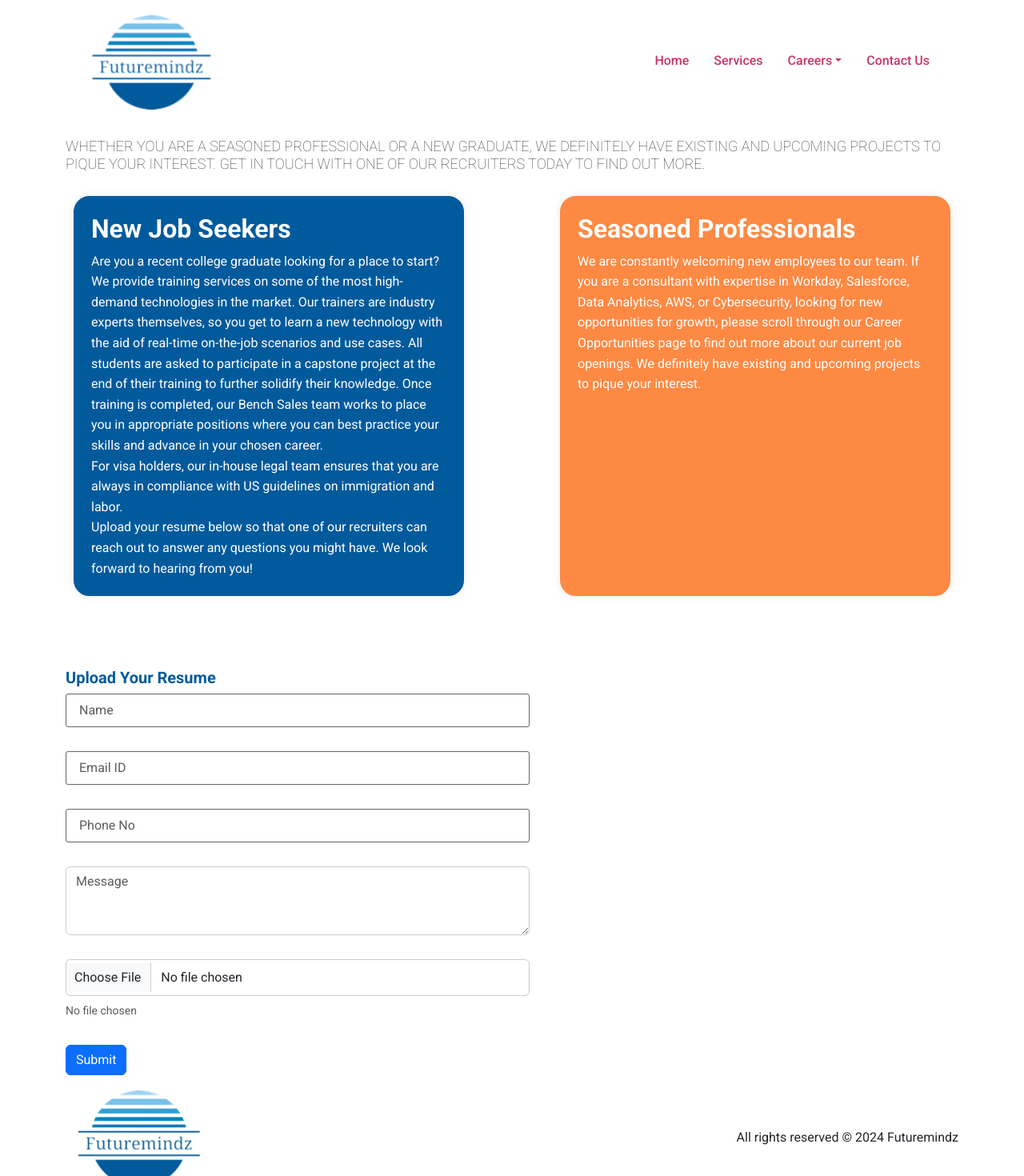
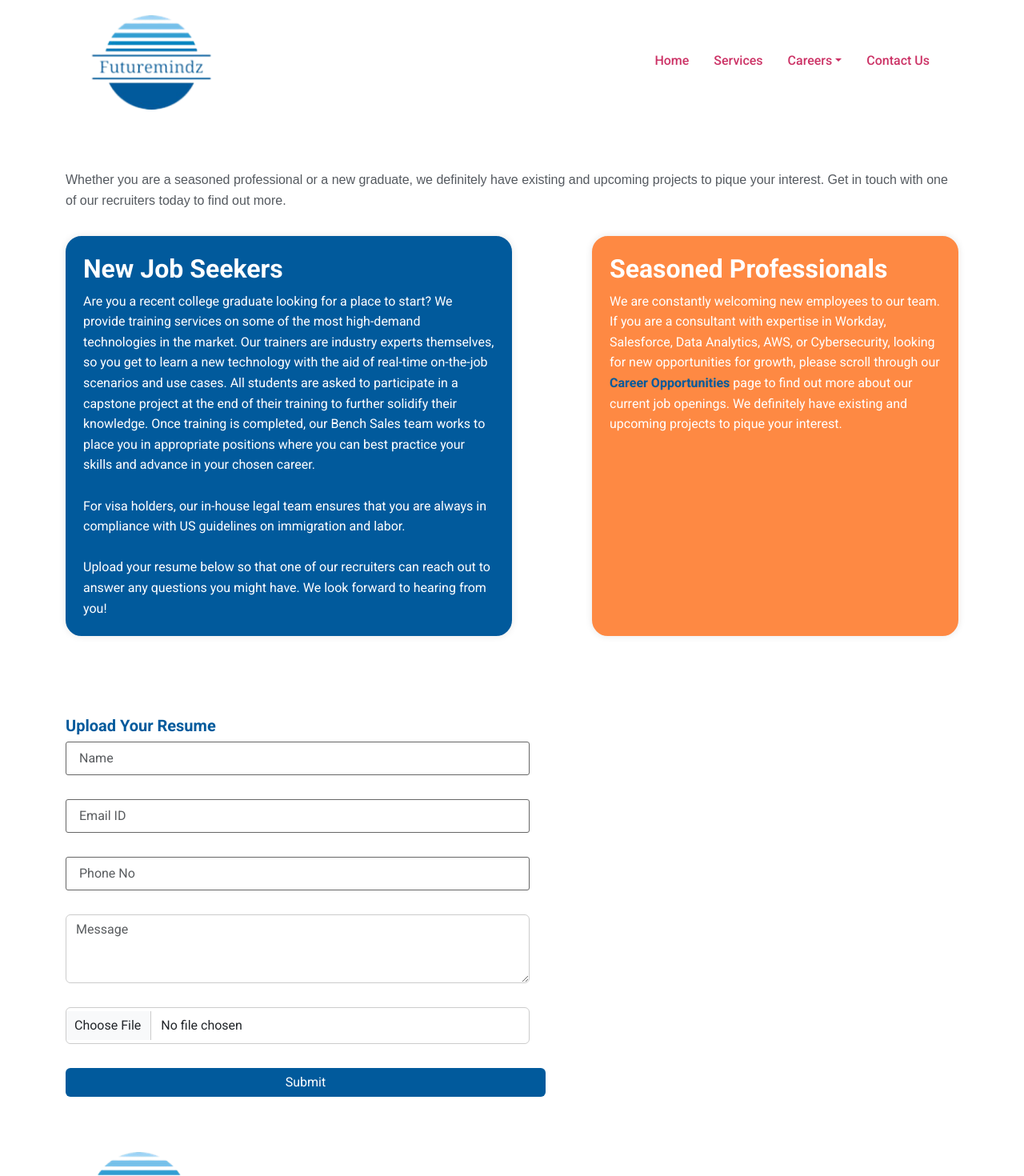
Before and after one commit to puspendra09/futuremindz, a React (Create React App) app: page /career-page in a window 1280 px wide. Shown: the top 1470 px of the page at 80% size. Built offline with nearby package versions, Linux system fonts and the light colour scheme.

Commit message:
fix career page

```diff
--- a/src/assests/css/ProjectStyles.css
+++ b/src/assests/css/ProjectStyles.css
@@ -390,7 +390,7 @@ section.about-main-img {
     letter-spacing: 2px;
 }
 .about-main .content-section p {
-    color: #525560;
+    color: #54595F;
     font-family: "Roboto", Sans-serif;
     font-size: 16px;
     font-weight: 400;
--- a/src/assests/css/carrer-page.css
+++ b/src/assests/css/carrer-page.css
@@ -5,14 +5,17 @@ body {
   padding: 20px;
 }
 .career-header {
-  color: #333;
+  color: #54595F;
+  margin: 60px 0px 32px;
+  font-family: "Poppins", Sans-serif;
   text-align: start;
-  font-size: 18px;
+  font-size: 16px;
   font-weight: lighter;
 }
 .career-subheader {
   font-weight: bold;
 }
+
 .career-section {
   border: 2px solid; /* Default border color */
   border-radius: 20px;
@@ -41,8 +44,7 @@ body {
   height: 600px; /* Increased height */
 }
 .career-item {
-  flex: 1 1 45%; /* Adjusts item width */
-  margin: 10px; /* Space between items */
+  max-width: 50%;
   height: 500px;
 }
 .form-group {
@@ -78,6 +80,10 @@ textarea {
   max-width: 600px; /* Reduced width for form */
   margin-left: 0; /* Align the form to the left */
 }
+
+.job-seeker-form small {
+  display: none;
+}
 p {
   flex-grow: 1; /* Allow paragraph to grow */
   margin: 0; /* Remove default margin */
@@ -88,14 +94,27 @@ p {
   font-weight: bold;
 }
 
+.container {
+  margin-bottom: 50px;
+}
+
+.submitBtn {
+  background-color: #015A9C;
+  color: #fff;
+  border: #015A9C;
+  width: 100%;
+}
+
+.submitBtn:hover {
+  background-color: #015A9C;
+  color: #fff;
+  border: #015A9C;
+}
+
 /* Tablet Styles */
 @media (max-width: 768px) {
   body {
     padding: 10px; /* Reduce padding on body */
-  }
-
-  .career-header {
-    font-size: 16px; /* Smaller font size */
   }
 
   .career-section {
@@ -127,10 +146,6 @@ p {
 @media (max-width: 480px) {
   body {
     padding: 5px; /* Further reduce padding */
-  }
-
-  .career-header {
-    font-size: 14px; /* Smaller font size */
   }
 
   .career-section {
--- a/src/pages/Career-page.js
+++ b/src/pages/Career-page.js
@@ -6,14 +6,12 @@ function CareerPage() {
   return (
     <>
       <div className="container">
-        <h1 className="career-header">
-          <p>
+          <p className="career-header">
             Whether you are a seasoned professional or a new graduate, we
             definitely have existing and upcoming projects to pique your
             interest. Get in touch with one of our recruiters today to find out
             more.
           </p>
-        </h1>
         <div className="career-container">
           <div className="career-item career-section new-job-seeker">
             <h2 className="career-subheader">New Job Seekers</h2>
@@ -29,10 +27,12 @@ function CareerPage() {
               positions where you can best practice your skills and advance in
               your chosen career.
             </p>
+            <br/>
             <p>
               For visa holders, our in-house legal team ensures that you are
               always in compliance with US guidelines on immigration and labor.
             </p>
+            <br/>
             <p>
               Upload your resume below so that one of our recruiters can reach
               out to answer any questions you might have. We look forward to
@@ -45,7 +45,7 @@ function CareerPage() {
               We are constantly welcoming new employees to our team. If you are
               a consultant with expertise in Workday, Salesforce, Data
               Analytics, AWS, or Cybersecurity, looking for new opportunities
-              for growth, please scroll through our Career Opportunities page to
+              for growth, please scroll through our <strong><a href="/career" style={{color: "#015A9C"}}>Career Opportunities</a></strong> page to
               find out more about our current job openings. We definitely have
               existing and upcoming projects to pique your interest.
             </p>
@@ -100,7 +100,7 @@ function CareerPage() {
             <small className="form-text text-muted">No file chosen</small>
             {/* "No file chosen" text */}
           </div>
-          <button type="submit" className="btn btn-primary">
+          <button type="submit" className="btn submitBtn">
             Submit
           </button>
         </form>
```
